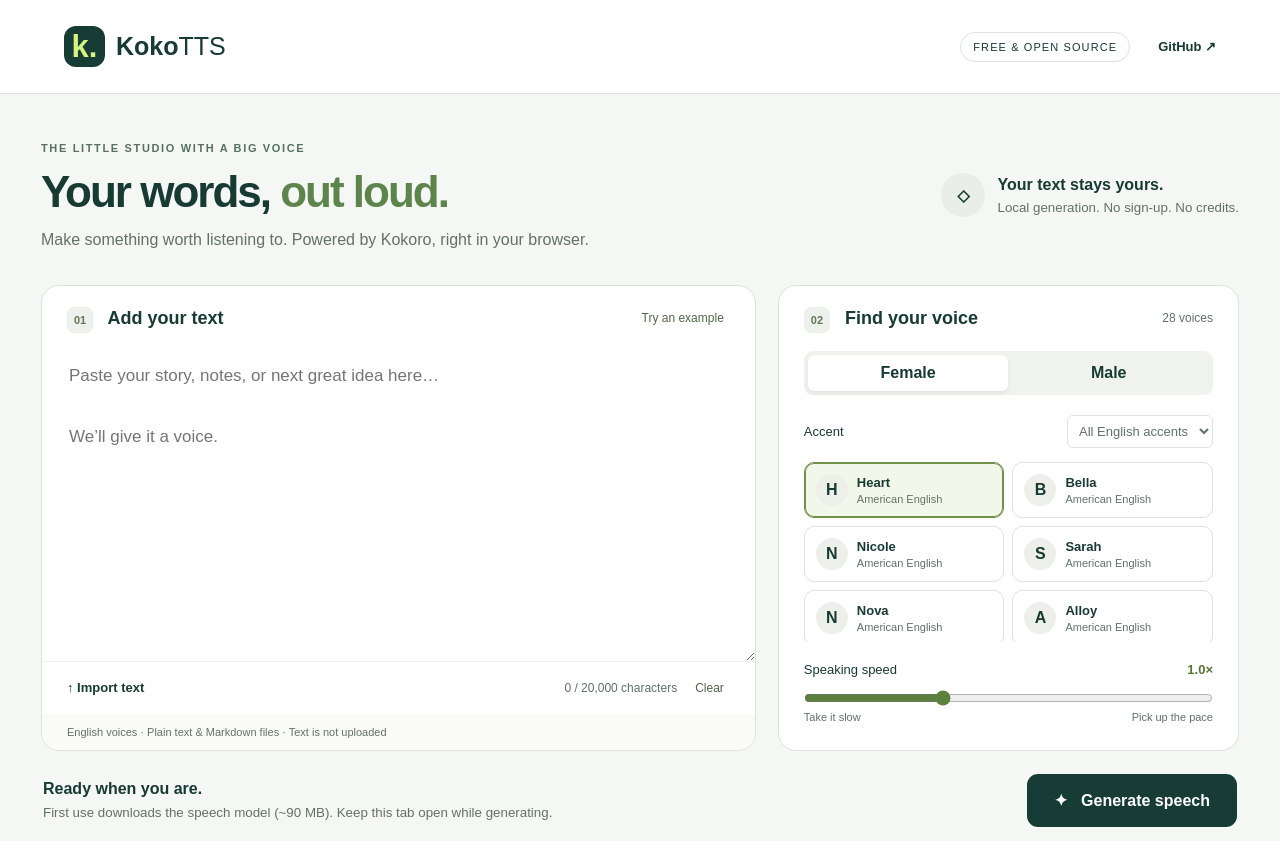
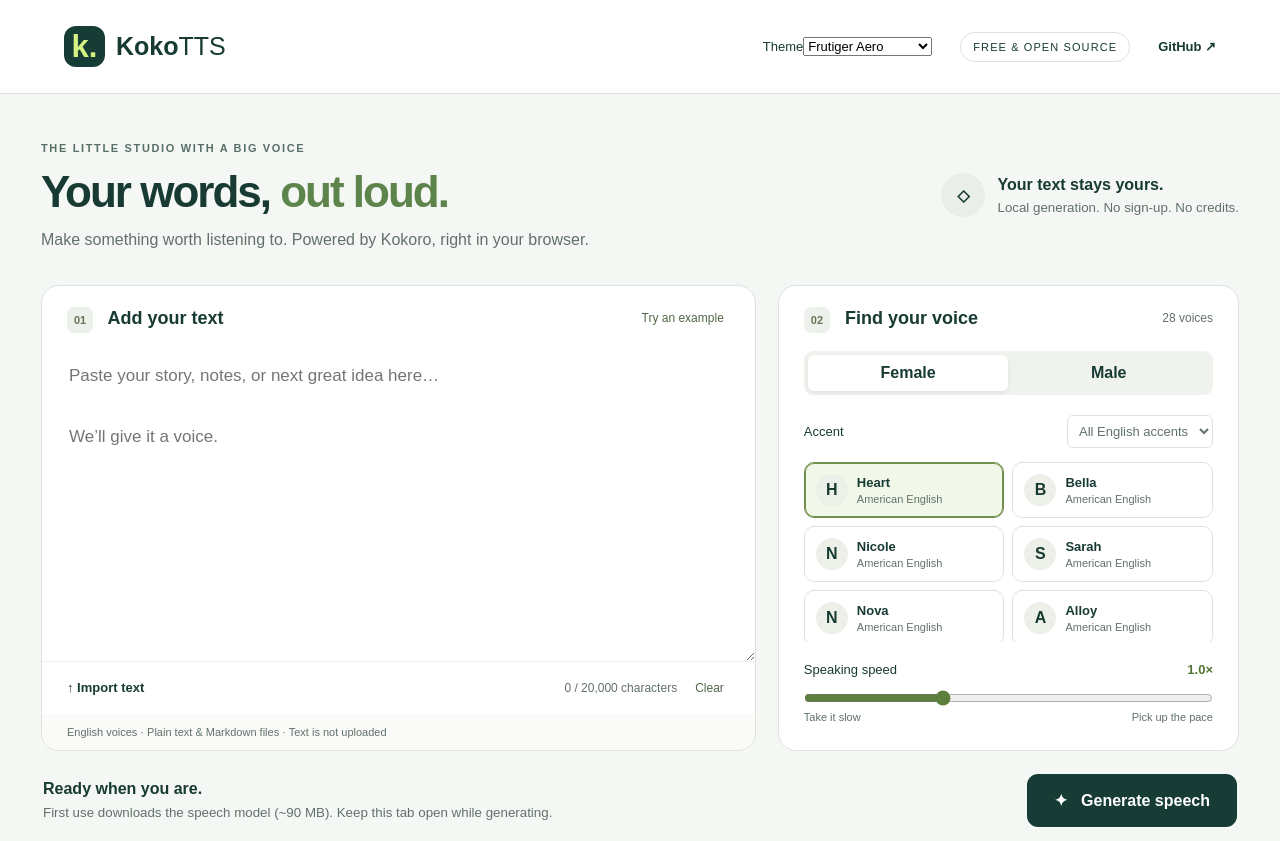
Before and after one commit to Sanoha0/KokoTTS, a website built with Vite: page index.html in a window 1280 px wide. Shown: the top 841 px of the page. Built offline with nearby package versions, Linux system fonts and the light colour scheme.

Commit message:
Add four selectable themes to KokoTTS

```diff
--- a/index.html
+++ b/index.html
@@ -1,6 +1,6 @@
 <!doctype html>
 <html lang="en"><head><meta charset="UTF-8"><meta name="viewport" content="width=device-width, initial-scale=1"><meta name="theme-color" content="#163c35"><meta name="description" content="Free private Kokoro text to speech with female and male voices, MP3 and WAV downloads."><link rel="icon" href="./favicon.svg" type="image/svg+xml"><title>KokoTTS — Your words, out loud.</title></head>
-<body><header><a class="brand" href="./"><b>k.</b>Koko<span>TTS</span></a><nav><span>FREE & OPEN SOURCE</span><a href="https://github.com/Sanoha0/KokoTTS" target="_blank" rel="noreferrer">GitHub ↗</a></nav></header>
+<body><header><a class="brand" href="./"><b>k.</b>Koko<span>TTS</span></a><nav><label class="theme-picker" for="theme"><span>Theme</span><select id="theme" aria-label="Color theme"><option value="frutiger">Frutiger Aero</option><option value="frutiger-dark">Frutiger Aero Dark</option><option value="dark">Dark Mode</option><option value="light">Light Mode</option></select></label><span class="free-label">FREE & OPEN SOURCE</span><a href="https://github.com/Sanoha0/KokoTTS" target="_blank" rel="noreferrer">GitHub ↗</a></nav></header>
 <main><section class="intro"><div><p class="eyebrow">THE LITTLE STUDIO WITH A BIG VOICE</p><h1>Your words, <em>out loud.</em></h1><p>Make something worth listening to. Powered by Kokoro, right in your browser.</p></div><aside><b>◇</b><div><strong>Your text stays yours.</strong><small>Local generation. No sign-up. No credits.</small></div></aside></section>
 <div class="workspace"><section class="panel editor"><div class="heading"><h2><i>01</i> Add your text</h2><button id="sample" class="link">Try an example</button></div><label class="sr" for="text">Text to turn into speech</label><textarea id="text" maxlength="20000" placeholder="Paste your story, notes, or next great idea here…&#10;&#10;We’ll give it a voice."></textarea><div class="editorbar"><label for="file">↑ Import text<input class="sr" id="file" type="file" accept=".txt,.md,text/plain,text/markdown"></label><span id="count">0 / 20,000 characters</span><button id="clear" class="link">Clear</button></div><p class="note">English voices · Plain text & Markdown files · Text is not uploaded</p></section>
 <section class="panel settings"><div class="heading"><h2><i>02</i> Find your voice</h2><span>28 voices</span></div><fieldset id="gender"><legend class="sr">Voice gender</legend><label><input type="radio" name="gender" value="Female" checked><span>Female</span></label><label><input type="radio" name="gender" value="Male"><span>Male</span></label></fieldset><label class="selectrow">Accent<select id="accent"><option value="all">All English accents</option><option value="American">American English</option><option value="British">British English</option></select></label><div id="voices" class="voices"></div><div class="speedrow"><label for="speed">Speaking speed</label><output id="speed-value">1.0×</output></div><input id="speed" type="range" min="0.5" max="2" step="0.1" value="1"><div class="rangeends"><span>Take it slow</span><span>Pick up the pace</span></div></section></div>
```
